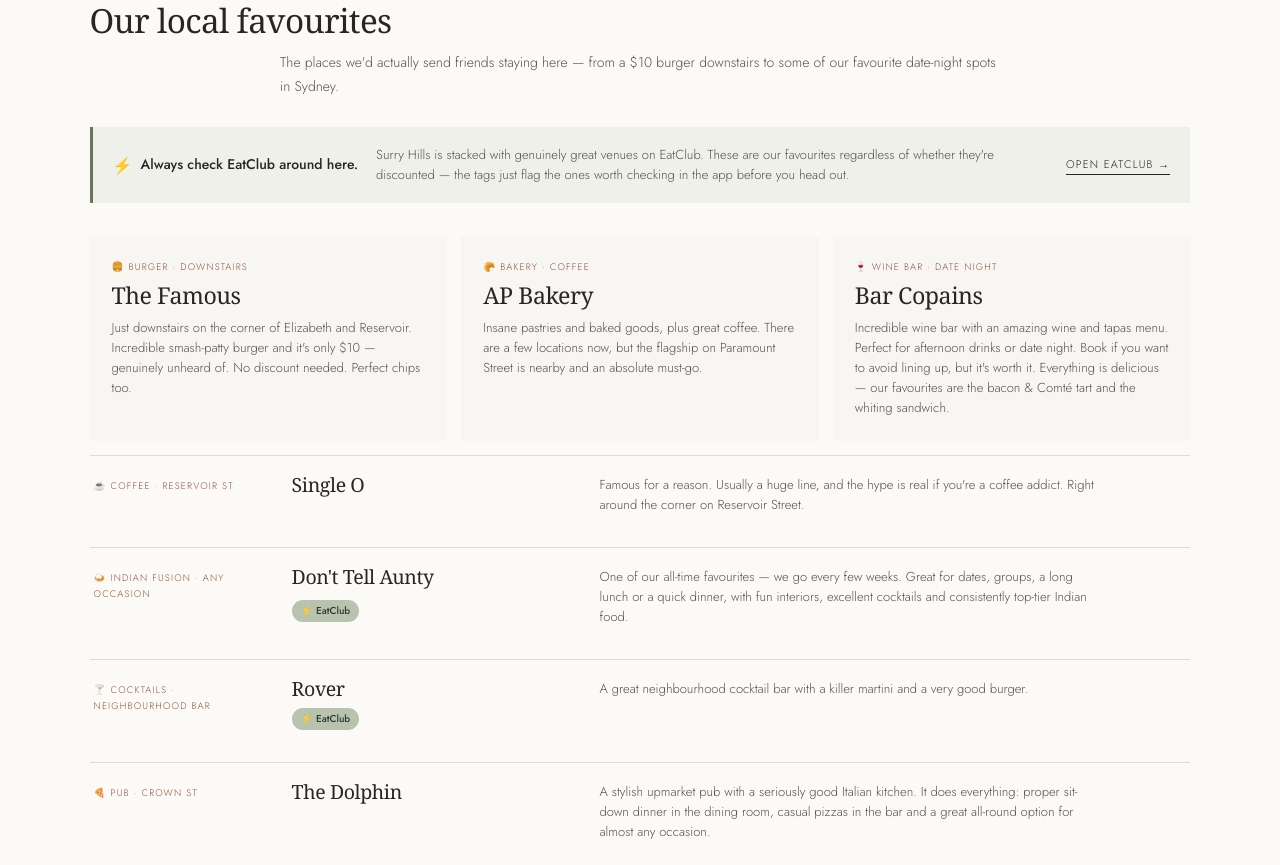
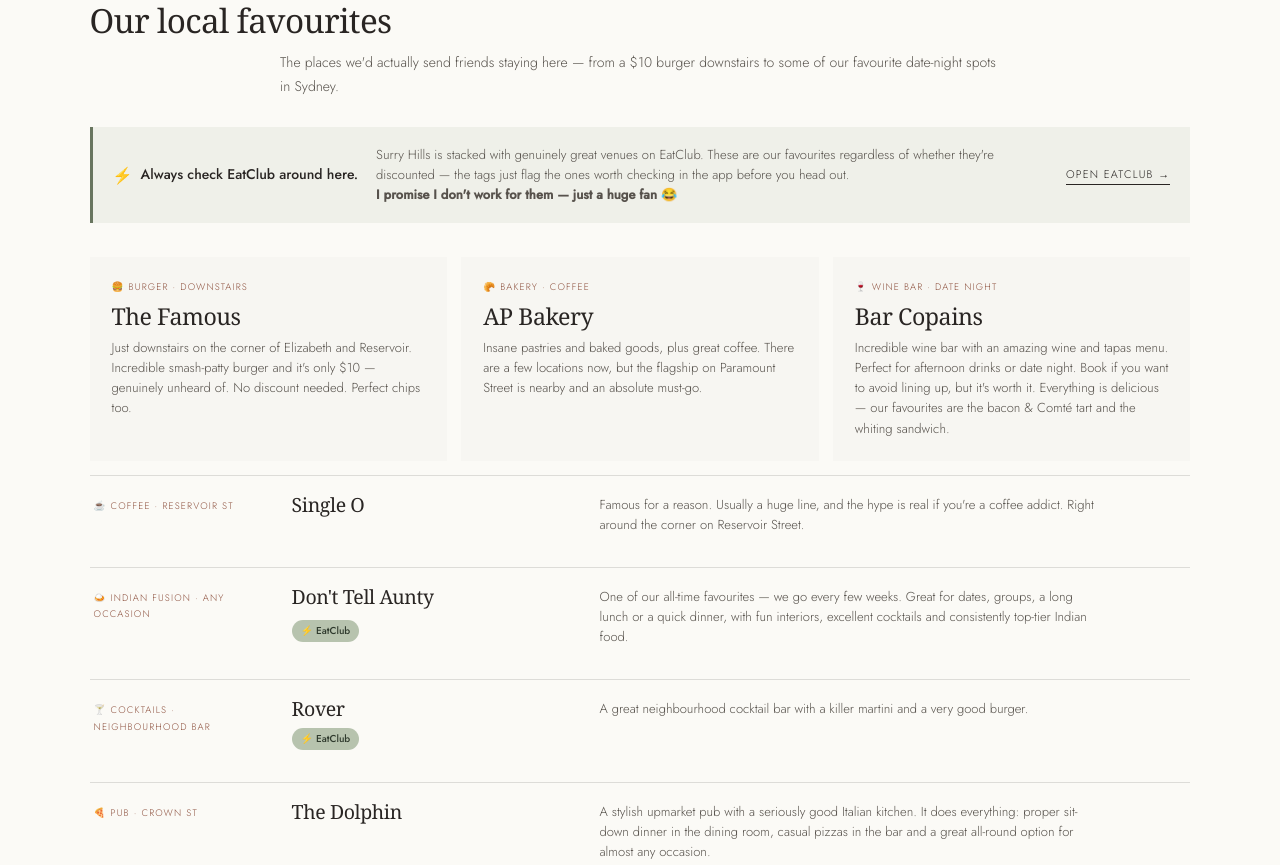
Before and after one commit to kelsydavis11/yourfriendandneighbour, a plain HTML site: page surry-hills.html in a window 1280 px wide. Shown: the part 2124-2989 px from the top of the page. Drawn offline with Linux system fonts and the light colour scheme; a web font is replaced by a local one.

Commit message:
Add personal EatClub note to Surry Hills guide

```diff
--- a/surry-hills.html
+++ b/surry-hills.html
@@ -141,7 +141,7 @@
 
       <div class="eatclub-guide-note">
         <div><span aria-hidden="true">⚡</span><strong>Always check EatClub around here.</strong></div>
-        <p>Surry Hills is stacked with genuinely great venues on EatClub. These are our favourites regardless of whether they're discounted — the tags just flag the ones worth checking in the app before you head out.</p>
+        <p>Surry Hills is stacked with genuinely great venues on EatClub. These are our favourites regardless of whether they're discounted — the tags just flag the ones worth checking in the app before you head out.<br><strong>I promise I don't work for them — just a huge fan 😂</strong></p>
         <a href="https://links.eatclub.com.au/VXpTUVMaY2b" target="_blank" rel="noopener noreferrer">Open EatClub →</a>
       </div>
 
```
